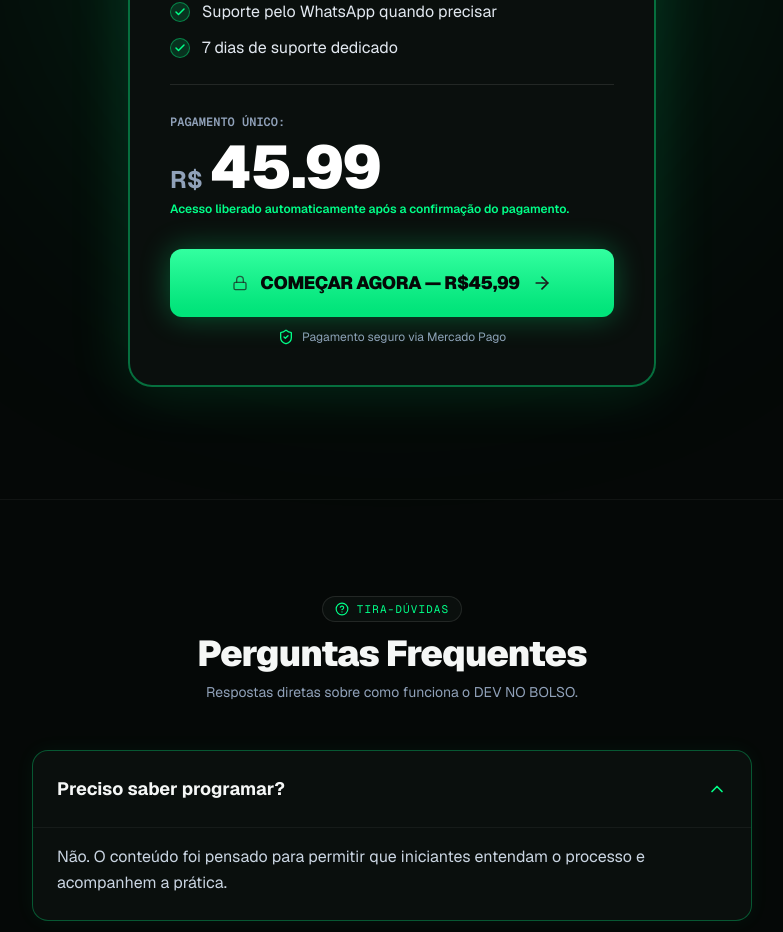
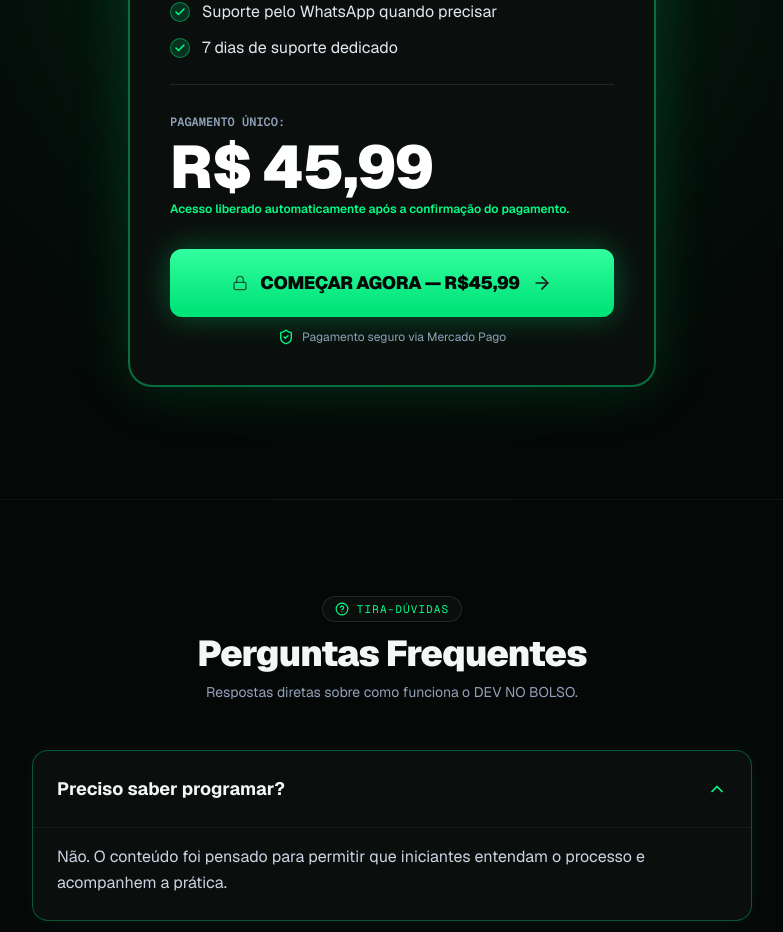
Before and after one commit to Mansonware/dev-no-bolso, a Next.js app: page / in a window 1280 px wide. Shown: the part 3637-4569 px from the top of the page, without its empty margins (248-1031 px from the left). Built offline with nearby package versions, Linux system fonts and the light colour scheme; no server answers.

Commit message:
chore: format decimal price for pt-BR

```diff
--- a/components/OfferCard.tsx
+++ b/components/OfferCard.tsx
@@ -71,9 +71,8 @@ export function OfferCard() {
               Pagamento único:
             </span>
             <div className="flex items-baseline gap-2 mt-1">
-              <span className="text-2xl font-bold text-slate-400">R$</span>
               <span className="text-5xl sm:text-6xl font-black text-white tracking-tight">
-                {OFFER.price}
+                {OFFER.priceFormatted}
               </span>
             </div>
             <p className="text-xs text-[#00FF88] font-semibold mt-1">
```
